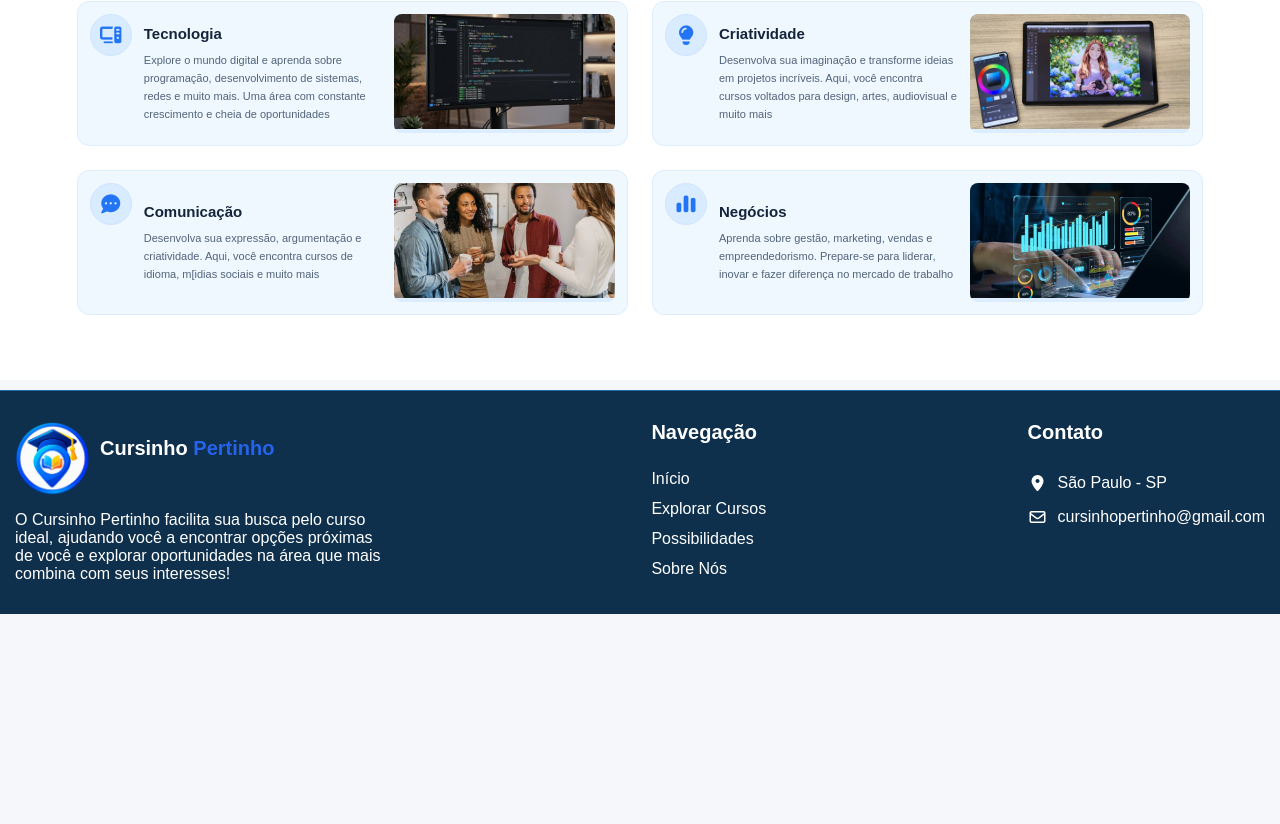
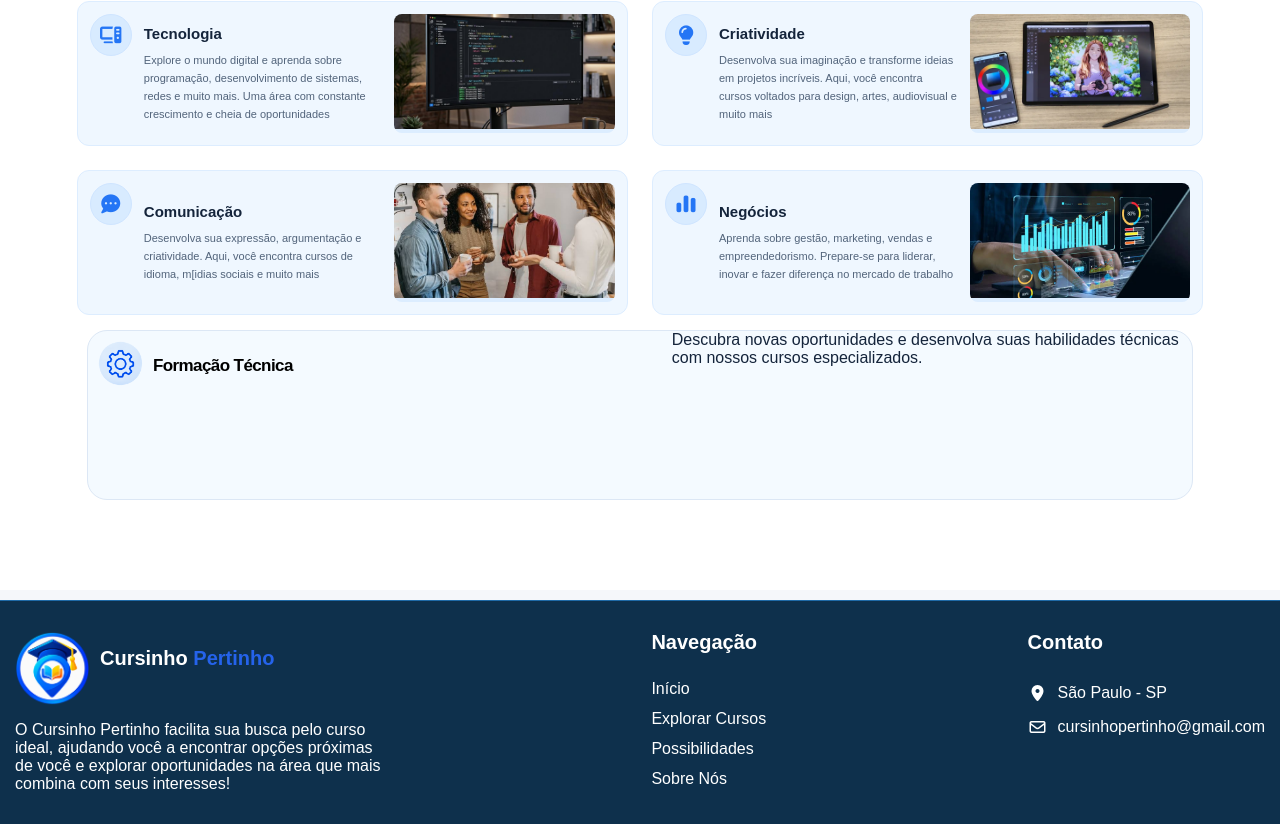
Before and after one commit to arthurherculano155-del/Cursinho-Pertinho, a React (Create React App) app in the folder cursinho-pertinho/: page /possibilidades in a window 1280 px wide. Shown: the part 1012-1836 px from the top of the page. Before the commit the page ends 1626 px from the top, so only its background shows below. Built offline with nearby package versions, Linux system fonts and the light colour scheme.

Commit message:
alterações vinny

```diff
--- a/cursinho-pertinho/src/Pages/Possibilidades/possibilidades.jsx
+++ b/cursinho-pertinho/src/Pages/Possibilidades/possibilidades.jsx
@@ -86,6 +86,21 @@ export default function Possibilidades() {
 
                     </div>
                 </section>
+                <div className="pai2">
+
+
+            <div className="formação">
+
+                <div className="formacao-tecnica">
+
+                    <div className="conteudo-formacao">
+                        <img className='engrenagem' src="/assets/Imgs/engrenagem.png" alt="" />
+                       <h1 className='formacaoh1'>Formação Técnica</h1>
+                       <p>Descubra novas oportunidades e desenvolva suas habilidades técnicas com nossos cursos especializados.</p>
+                    </div>
+            </div>
+    </div>
+</div>
             </main>
 
             <Rodape />
--- a/cursinho-pertinho/src/Pages/Possibilidades/possibilidades.scss
+++ b/cursinho-pertinho/src/Pages/Possibilidades/possibilidades.scss
@@ -1,3 +1,6 @@
+
+background{}
+
 
 .pagina-possibilidades {
     width: 100%;
@@ -262,3 +265,59 @@
         }
     }
 }
+
+.pai2 {
+
+    display: flex;
+    justify-content: center;
+    align-items: center;
+
+    margin-top: 20px;
+    margin-bottom: 20px;
+
+    width: 100%;
+}
+
+.formação {
+    width: 100%;
+    max-width: 1106px;
+    position: relative;
+
+    bottom: 70px;
+}
+
+.conteudo-formacao {
+    display: flex;
+
+}
+.formacao-tecnica {
+
+    width: 100%;
+    height: 170px;
+    border-radius: 20px;
+    background-color: #B5AAAA;
+    box-sizing: border-box;
+    background: #F4FAFF;
+    border: solid 1px #DCE7F5;
+}
+
+.engrenagem {
+
+    margin-top: 10px;
+    margin-left: 10px;
+    width: 45px;
+    height: 45px;
+}
+
+.formacaoh1 {
+   font-family: 'Poppins', sans-serif;
+    font-style: normal;
+    font-weight: 700;
+    font-size: 17px;
+    line-height: 30px;
+    color: #000000;
+    margin-top: 10px;
+    margin-left: 10px;
+    position: relative;
+    top: 10px;
+}
```
Also changed, not shown: cursinho-pertinho/public/Assets/Imgs/engrenagem.png (added).
